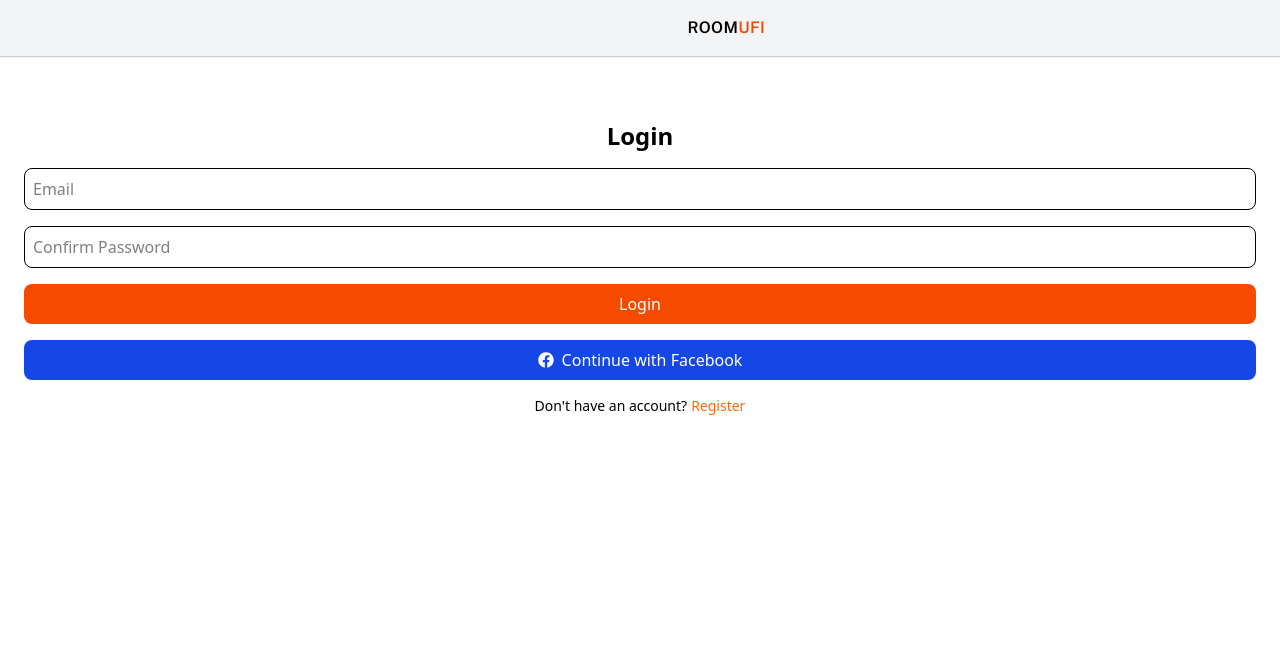
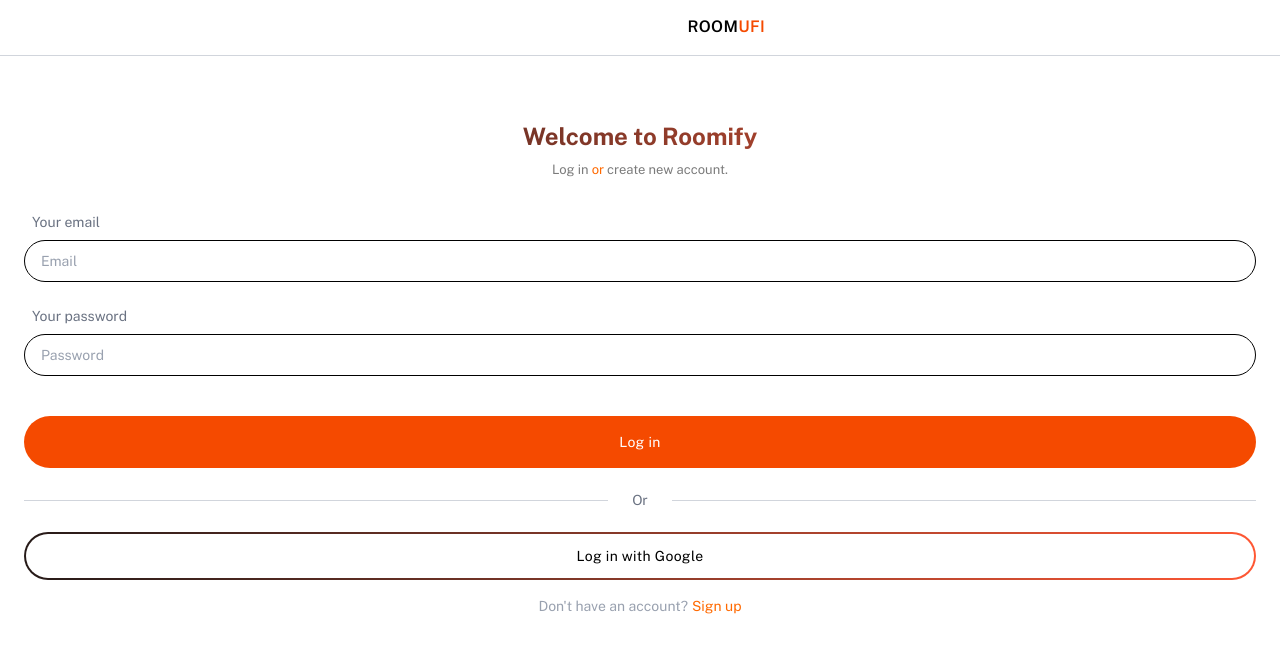
Before and after one commit to Lior-Lavon/Roomify-FE, a React (Vite) app: page /signin in a window 1280 px wide. Shown: the top 652 px of the page. Built offline with nearby package versions, Linux system fonts and the light colour scheme.

Commit message:
styling login page

```diff
--- a/src/components/TopBar/TopBar.jsx
+++ b/src/components/TopBar/TopBar.jsx
@@ -55,7 +55,7 @@ const TopBar = (props) => {
   };
 
   return (
-    <div className="w-full bg-gray-100 px-2 h-14 flex flex-row items-center justify-between text-lg z-50 shadow-[0px_1px_1px_rgba(0,0,0,.2)] sans-regular">
+    <div className="w-full bg-white px-2 h-14 flex flex-row items-center justify-between text-lg z-50 border-b-[1px] border-gray-300 sans-regular">
       <div className="text-3xl w-[20%]">
         {showAvatar && (
           <div className="group relative cursor-pointer">
--- a/src/pages/SignIn/SignIn.jsx
+++ b/src/pages/SignIn/SignIn.jsx
@@ -7,6 +7,7 @@ import {
 } from "../../features/user/userSlice";
 import { useDispatch, useSelector } from "react-redux";
 import { useNavigate } from "react-router-dom";
+import googleLogo from "../../assets/google_logo.png";
 
 const SignIn = () => {
   const navigate = useNavigate();
@@ -49,67 +50,100 @@ const SignIn = () => {
     }
   };
 
+  const setLoginView = () => {
+    // setIsLogin(true);
+  };
+  const setRegistrationView = () => {
+    // setIsLogin(false);
+  };
+
   return (
-    <div className="w-full h-screen flex flex-col items-center justify-center">
+    <div className="w-full h-screen flex flex-col items-center justify-center sans-regular">
       <div className="w-full h-screen fixed top-0">
         <TopBar showAvatar={false} showLogin={false} />
 
-        <div className="w-full h-full bg-white p-6 flex flex-col mt-10">
-          <h2 className="text-2xl font-bold mb-4 text-center">
-            {isLogin ? "Login" : "Register"}
-          </h2>
+        <div className="w-full h-full bg-white p-6 flex flex-col">
+          <div className="pt-10 w-full inline-block text-center">
+            <h1 className="text-transparent bg-gradient-to-r from-[#261a18] to-[#ff5733] bg-clip-text font-bold text-2xl ">
+              Welcome to Roomify
+            </h1>
+            <p className="text-[#7b7b7b] text-[13px] mt-2">
+              <span onClick={setLoginView}>Log in</span>{" "}
+              <span className="text-orange-500">or</span>{" "}
+              <span onClick={setRegistrationView}>create new account</span>.
+            </p>
+          </div>
           {error && <p className="text-red-500 text-center text-sm">{error}</p>}
-          <form onSubmit={handleSubmit} className="space-y-4">
+          <form onSubmit={handleSubmit} className="mt-8 space-y-6">
+            <div className="flex flex-col gap-2">
+              <p className="text-gray-500 text-sm pl-2">Your email</p>
               <input
                 type="email"
                 placeholder="Email"
                 value={email}
                 onChange={(e) => setEmail(e.target.value)}
-              className="w-full px-2 py-2 border rounded-lg focus:outline-none focus:ring-2 focus:ring-orange-400 "
+                className="w-full px-4 py-2 border rounded-full focus:outline-none placeholder:text-sm placeholder:text-gray-400"
                 required
               />
-            {!isLogin && (
+            </div>
+            <div className="flex flex-col gap-2">
+              <p className="text-gray-500 text-sm pl-2">Your password</p>
               <input
                 type="password"
                 placeholder="Password"
                 value={password}
                 onChange={(e) => setPassword(e.target.value)}
-                className="w-full px-2 py-2 border rounded-lg focus:outline-none focus:ring-2 focus:ring-orange-400"
+                className="w-full px-4 py-2 border rounded-full focus:outline-none placeholder:text-sm placeholder:text-gray-400"
                 required
               />
-            )}
+            </div>
+            {!isLogin && (
+              <div className="flex flex-col gap-2 ">
+                <p className="text-gray-500 text-sm pl-2">Confirm password</p>
                 <input
                   type="password"
                   placeholder="Confirm Password"
                   value={confirmPassword}
                   onChange={(e) => setConfirmEmail(e.target.value)}
-              className="w-full px-2 py-2 border rounded-lg focus:outline-none focus:ring-2 focus:ring-orange-400"
+                  className="w-full px-4 py-2 border rounded-full focus:outline-none placeholder:text-sm placeholder:text-gray-400"
                   required
                 />
+              </div>
+            )}
 
             <button
               type="submit"
-              className="w-full bg-orange-600 text-white py-2 rounded-lg hover:bg-orange-700 transition"
+              className="w-full bg-orange-600 mt-4 text-white tracking-wide text-sm py-4 rounded-full transition"
               onClick={handleUserLogin}
             >
-              {isLogin ? "Login" : "Register"}
+              {isLogin ? "Log in" : "Register"}
             </button>
           </form>
-          <div className="text-center mt-4">
+          <div className="w-full relative flex justify-center items-center mt-8">
+            <div className="w-full h-[0.05rem] bg-gray-300"></div>
+            <p className="absolute top-1/2 -translate-y-1/2 bg-white px-6 text-sm text-gray-500">
+              Or
+            </p>
+          </div>
+          <div className="relative w-full mt-8 rounded-full p-[2px] bg-gradient-to-r from-[#261a18] to-[#ff5733]">
             <button
-              onClick={handleFacebookLogin}
-              className="flex items-center justify-center w-full bg-blue-700 text-white py-2 rounded-lg hover:bg-blue-800 transition"
+              type="submit"
+              className="w-full bg-white text-black tracking-wide text-sm py-3 rounded-full transition"
+              onClick={handleUserLogin}
             >
-              <FaFacebook className="mr-2" /> Continue with Facebook
+              {/* <span className="">
+                <img src={googleLogo} alt="" className="w-6 h-6" />
+              </span> */}
+              Log in with Google
             </button>
           </div>
-          <p className="mt-4 text-center text-sm">
+          <p className="mt-4 text-center text-sm text-gray-400">
             {isLogin ? "Don't have an account?" : "Already have an account?"}
             <button
               onClick={() => setIsLogin(!isLogin)}
               className="text-orange-500 ml-1 hover:underline"
             >
-              {isLogin ? "Register" : "Login"}
+              {isLogin ? "Sign up" : "Login"}
             </button>
           </p>
         </div>
```
Also changed, not shown: src/assets/google_logo.png (added), 1 other file (tests, documents, lock files or other folders). Lines whose indentation alone changed are shown as unchanged.
